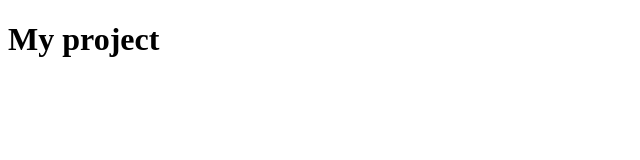
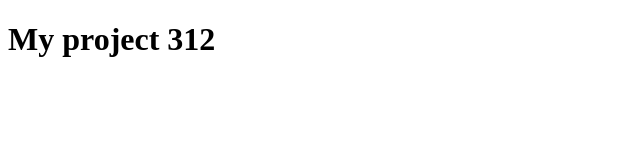
Before and after one commit to b0hdan1/my-project, a plain HTML site: page index.html in a window 1280 px wide. Shown: the full height of the page, 0-640 px from the left. Drawn offline with Linux system fonts and the light colour scheme.

Commit message:
Update index.html

```diff
--- a/index.html
+++ b/index.html
@@ -6,6 +6,6 @@
   <title>My project</title>
 </head>
 <body>
-  <h1>My project</h1>
+  <h1>My project 312</h1>
 </body>
 </html>
```
